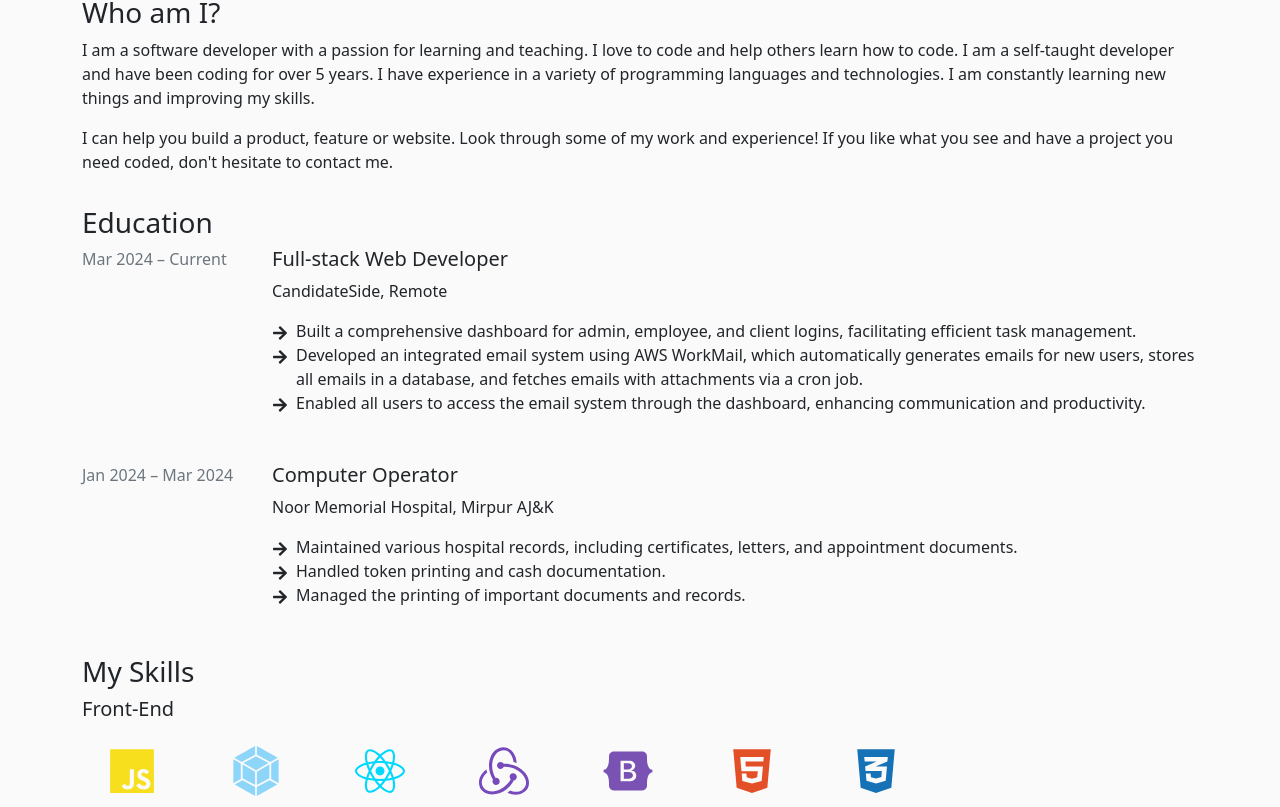
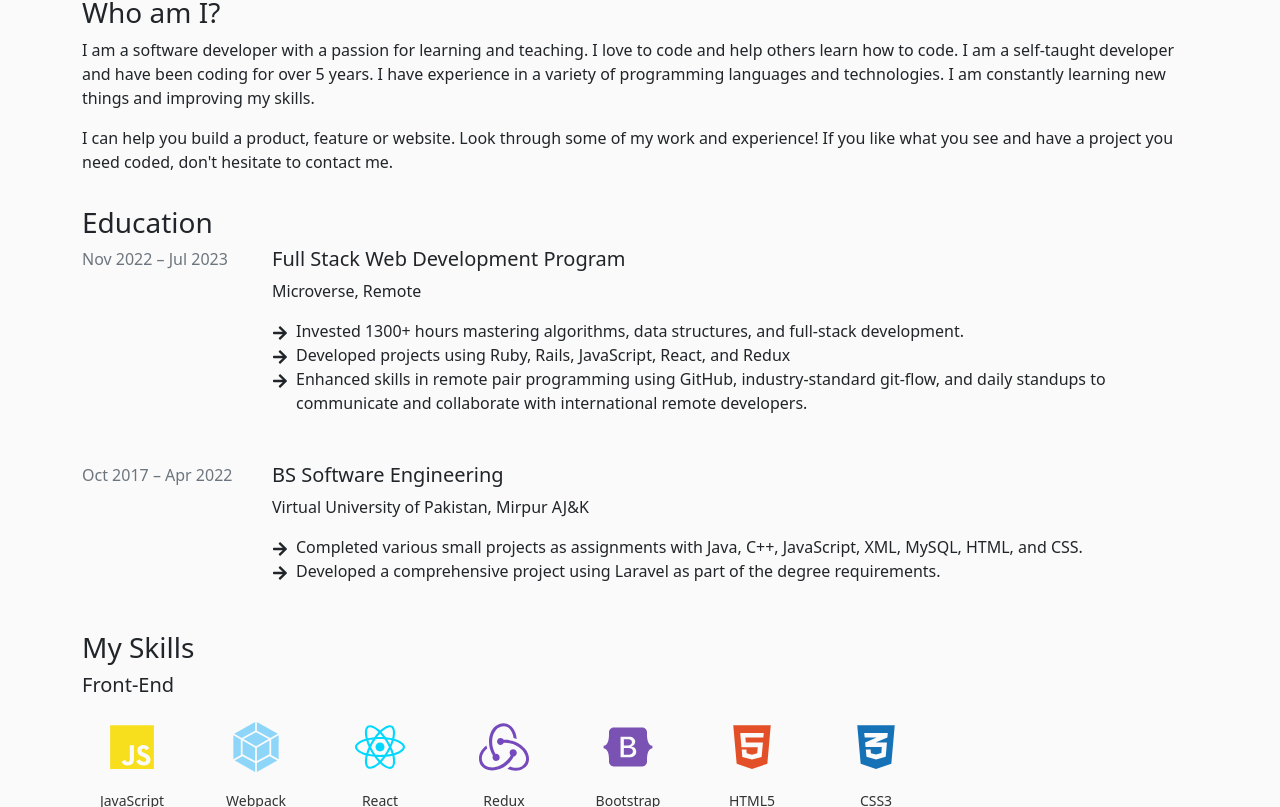
Before and after one commit to MAleemH/muhammad-aleem-hashmi-portfolio, a React (Create React App) app: page /about in a window 1280 px wide. Shown: the part 384-1191 px from the top of the page. Built offline with nearby package versions, Linux system fonts and the light colour scheme.

Commit message:
Added education history

```diff
--- a/src/components/about.js
+++ b/src/components/about.js
@@ -153,11 +153,11 @@ const About = () => (
         data-aos-once="true"
       >
         <div className="col-lg-2 col-md-2 col-sm-12">
-          <p className="text-secondary">Mar 2024 – Current</p>
+          <p className="text-secondary">Nov 2022 – Jul 2023</p>
         </div>
         <div className="col-lg-10 col-md-10 col-sm-12">
-          <h5>Full-stack Web Developer</h5>
-          <p>CandidateSide, Remote</p>
+          <h5>Full Stack Web Development Program</h5>
+          <p>Microverse, Remote</p>
 
           <div>
             <div className="d-flex gap-2">
@@ -165,8 +165,8 @@ const About = () => (
                 <FaArrowRight />
               </div>
               <div>
-                Built a comprehensive dashboard for admin, employee, and client
-                logins, facilitating efficient task management.
+                Invested 1300+ hours mastering algorithms, data structures, and
+                full-stack development.
               </div>
             </div>
 
@@ -175,10 +175,7 @@ const About = () => (
                 <FaArrowRight />
               </div>
               <div>
-                Developed an integrated email system using AWS WorkMail, which
-                automatically generates emails for new users, stores all emails
-                in a database, and fetches emails with attachments via a cron
-                job.
+                Developed projects using Ruby, Rails, JavaScript, React, and Redux
               </div>
             </div>
 
@@ -187,8 +184,9 @@ const About = () => (
                 <FaArrowRight />
               </div>
               <div>
-                Enabled all users to access the email system through the
-                dashboard, enhancing communication and productivity.
+                Enhanced skills in remote pair programming using GitHub,
+                industry-standard git-flow, and daily standups to communicate
+                and collaborate with international remote developers.
               </div>
             </div>
           </div>
@@ -202,11 +200,11 @@ const About = () => (
         data-aos-once="true"
       >
         <div className="col-lg-2 col-md-2 col-sm-12">
-          <p className="text-secondary">Jan 2024 – Mar 2024</p>
+          <p className="text-secondary">Oct 2017 – Apr 2022</p>
         </div>
         <div className="col-lg-10 col-md-10 col-sm-12">
-          <h5>Computer Operator</h5>
-          <p>Noor Memorial Hospital, Mirpur AJ&K</p>
+          <h5>BS Software Engineering</h5>
+          <p>Virtual University of Pakistan, Mirpur AJ&K</p>
 
           <div>
             <div className="d-flex gap-2">
@@ -214,8 +212,8 @@ const About = () => (
                 <FaArrowRight />
               </div>
               <div>
-                Maintained various hospital records, including certificates,
-                letters, and appointment documents.
+                Completed various small projects as assignments with Java, C++,
+                JavaScript, XML, MySQL, HTML, and CSS.
               </div>
             </div>
 
@@ -223,15 +221,8 @@ const About = () => (
               <div>
                 <FaArrowRight />
               </div>
-              <div>Handled token printing and cash documentation.</div>
-            </div>
-
-            <div className="d-flex gap-2">
               <div>
-                <FaArrowRight />
-              </div>
-              <div>
-                Managed the printing of important documents and records.
+                Developed a comprehensive project using Laravel as part of the degree requirements.
               </div>
             </div>
           </div>
```
